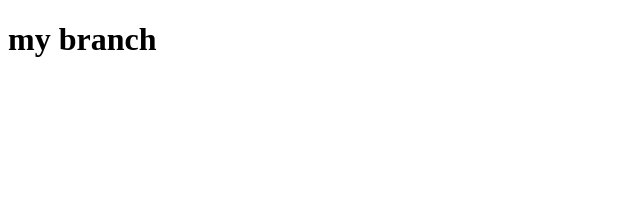
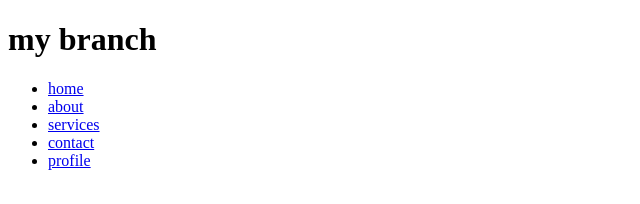
Before and after one commit to el-khayat/infomath-test, a plain HTML site: page index.html in a window 1280 px wide. Shown: the whole page, without its empty margins (0-640 px from the left). Drawn offline with Linux system fonts and the light colour scheme.

Commit message:
my second branch

```diff
--- a/index.html
+++ b/index.html
@@ -8,5 +8,14 @@
 </head>
 <body>
     <h1>my branch</h1>
+    <di id="header">
+        <ul>
+            <li><a href="homePage.html">home</a></li>
+            <li><a href="#about">about</a></li>
+            <li><a href="#services">services</a></li>
+            <li><a href="contact">contact</a></li>
+            <li><a href="profile">profile</a></li>
+        </ul>
+    </di>
 </body>
 </html>
```
